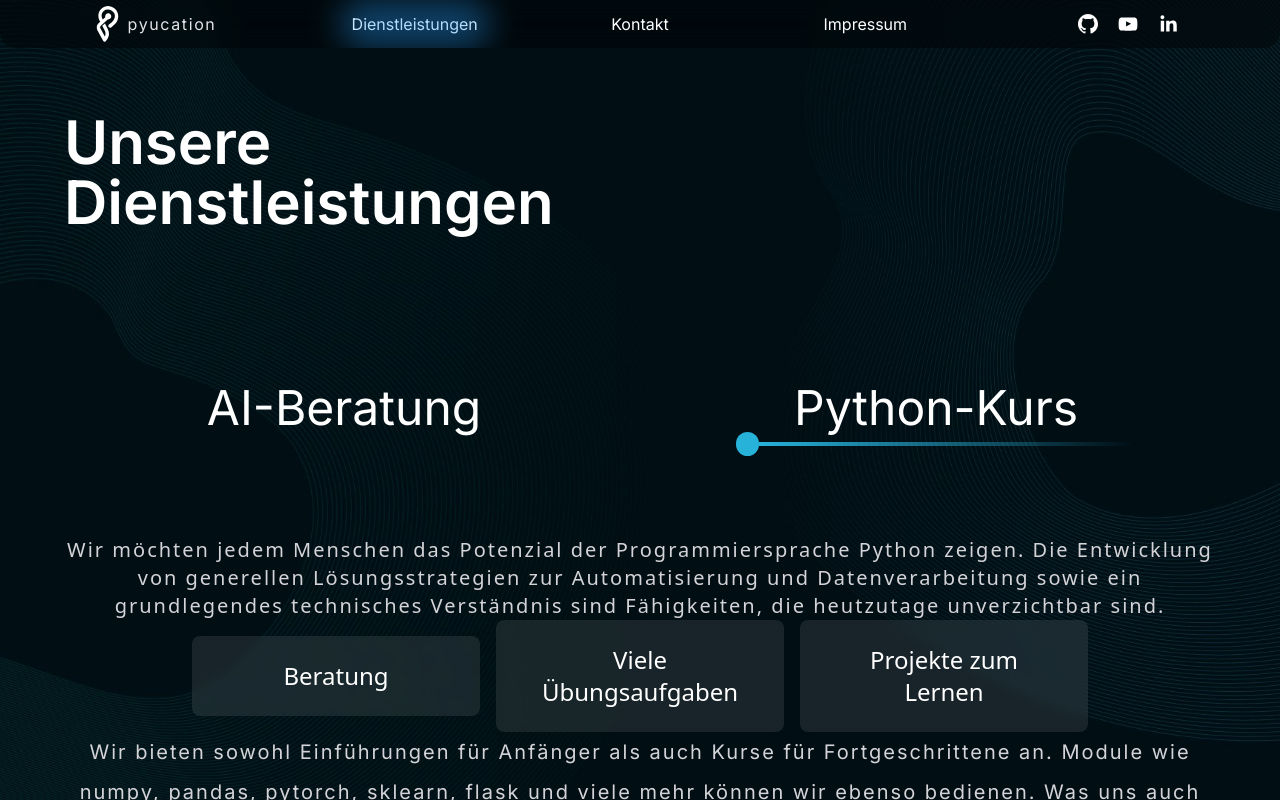
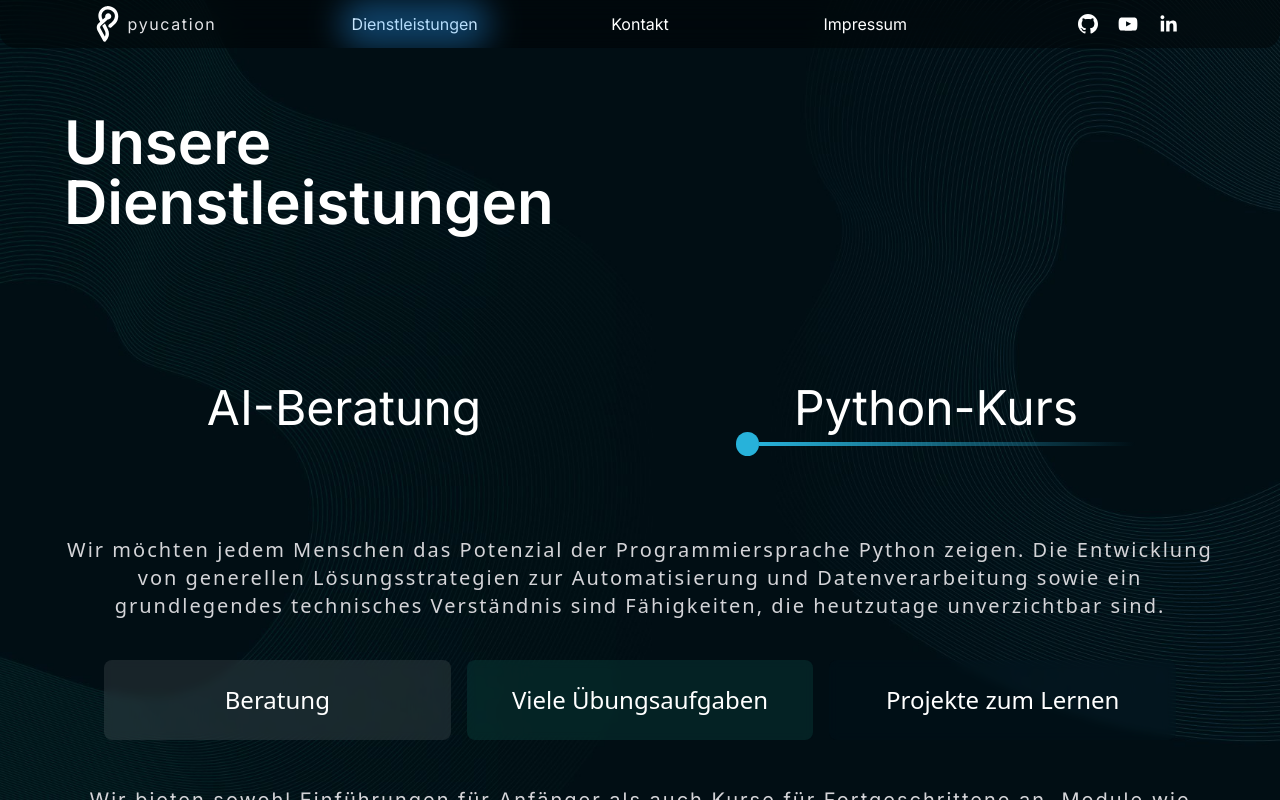
Before and after one commit to pyucation-org/pyucation-website, a Next.js app: page /services in a window 1280 px wide. Both pictures are taken after a click on the button "Python-Kurs". Built offline with nearby package versions, Linux system fonts and the light colour scheme.

Commit message:
fix visuals and add hover effect

```diff
--- a/src/app/components/infoContent/ai_cards.js
+++ b/src/app/components/infoContent/ai_cards.js
@@ -3,7 +3,7 @@ import React from "react";
 function AiCards() {
   return (
     <div className="flex md:flex-row flex-col md:justify-between items-center lg:w-2/3 w-full gap-4 mx-auto mt-10 mb-10">
-      <div className=" bg-zinc-200 bg-opacity-10 backdrop-blur-sm w-80 h-96 rounded-lg flex-col text-center text-white py-2">
+      <div className=" bg-zinc-200 bg-opacity-10 backdrop-blur-sm w-80 h-96 rounded-lg flex-col text-center text-white py-2 hover:bg-accentLight hover:bg-opacity-10 transition-all">
         <p className="mt-4 text-3xl font-sans">Grundlagen</p>
         <div className="p-4 mt-2">
           <hr className="border-zinc-400"></hr>
@@ -18,7 +18,7 @@ function AiCards() {
           </ul>
         </ul>
       </div>
-      <div className=" bg-zinc-200 bg-opacity-10 backdrop-blur-sm w-80 h-96 rounded-lg flex-col text-center text-white py-2">
+      <div className=" bg-zinc-200 bg-opacity-10 backdrop-blur-sm w-80 h-96 rounded-lg flex-col text-center text-white py-2 hover:bg-accentLight hover:bg-opacity-10 transition-all">
         <p className="mt-4 text-3xl font-sans">Erweiterte Konzepte</p>
         <div className="p-4 mt-2">
           <hr className="border-zinc-400"></hr>
--- a/src/app/components/infoContent/python-cards.js
+++ b/src/app/components/infoContent/python-cards.js
@@ -13,17 +13,17 @@ function PythonCards() {
     //     <p className="text-2xl font-sans">Projekte zum Lernen</p>
     //   </div>
     // </div>
-    <div className="flex items-center justify-center gap-4">
-      <div className="bg-zinc-200 bg-opacity-10 backdrop-blur-sm w-72 h-fit rounded-lg text-center text-white py-6 px-10">
-        <p className="text-2xl font-sans">Beratung</p>
+    <div className="flex md:flex-row flex-col md:justify-evenly items-center w-full gap-4 mx-auto mt-10 mb-10 px-10">
+      <div className="flex-grow bg-zinc-200 bg-opacity-10 backdrop-blur-sm w-72 h-fit rounded-lg text-center text-white py-6 px-10 hover:bg-opacity-40 transition-all">
+        <p className="xl:text-2xl text-xl font-sans">Beratung</p>
       </div>
 
-      <div className="bg-zinc-200 bg-opacity-10 backdrop-blur-sm w-72 h-fit rounded-lg text-center text-white py-6 px-10">
-        <p className="text-2xl font-sans">Viele Übungsaufgaben</p>
+      <div className="flex-grow bg-accentLight bg-opacity-10 backdrop-blur-sm w-72 h-fit rounded-lg text-center text-white py-6 px-10 hover:bg-opacity-40 transition-all">
+        <p className="xl:text-2xl text-xl font-sans">Viele Übungsaufgaben</p>
       </div>
 
-      <div className="bg-zinc-200 bg-opacity-10 backdrop-blur-sm w-72 h-fit rounded-lg text-center text-white py-6 px-10">
-        <p className="text-2xl font-sans">Projekte zum Lernen</p>
+      <div className="flex-grow bg-accentDark bg-opacity-10 backdrop-blur-sm w-72 h-fit rounded-lg text-center text-white py-6 px-10 hover:bg-opacity-40 transition-all">
+        <p className="xl:text-2xl text-xl font-sans">Projekte zum Lernen</p>
       </div>
     </div>
   );
```
